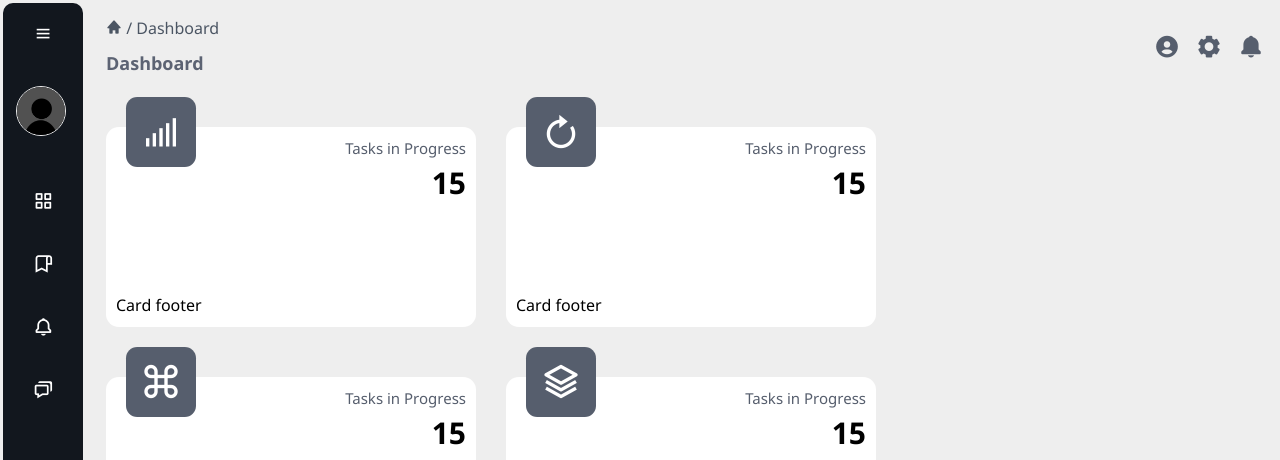
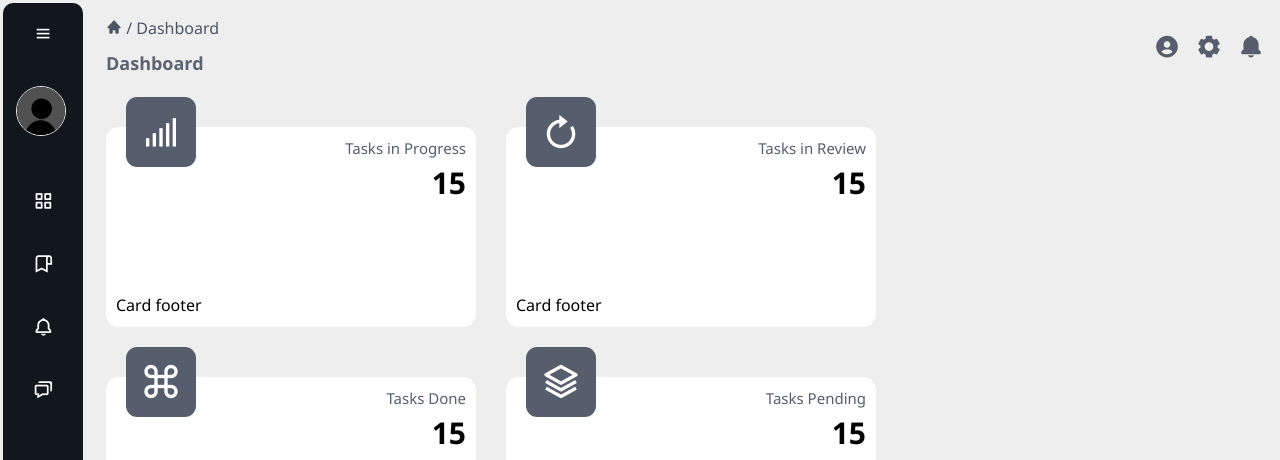
Before and after one commit to kalviumcommunity/S59_Anshul_Capstone_Serflow, a React (Vite) app in the folder client/: page /Dashboard in a window 1280 px wide. Shown: the top 460 px of the page. Built offline with nearby package versions, Linux system fonts and the light colour scheme.

Commit message:
minor updates

```diff
--- a/client/src/Pages/Dashboard/MainContent/MainContent.jsx
+++ b/client/src/Pages/Dashboard/MainContent/MainContent.jsx
@@ -39,7 +39,7 @@ function MainContent() {
                     <i className='bx bx-revision progress-icon text-white' ></i>
                     </div>
                     <div className='card-text'>
-                      <h3>Tasks in Progress</h3>
+                      <h3>Tasks in Review</h3>
                       <h1>15</h1>
                     </div>
                     <div className='card-footer'>
@@ -50,7 +50,7 @@ function MainContent() {
                     <i className='bx bx-command progress-icon text-white' ></i>
                     </div>
                     <div className='card-text'>
-                      <h3>Tasks in Progress</h3>
+                      <h3>Tasks Done</h3>
                       <h1>15</h1>
                     </div>
                     <div className='card-footer'>
@@ -61,7 +61,7 @@ function MainContent() {
                     <i className='bx bx-layer progress-icon text-white'></i>
                     </div>
                     <div className='card-text'>
-                      <h3>Tasks in Progress</h3>
+                      <h3>Tasks Pending</h3>
                       <h1>15</h1>
                     </div>
                     <div className='card-footer'>
```
Also changed, not shown: 1 other file (tests, documents, lock files or other folders).
